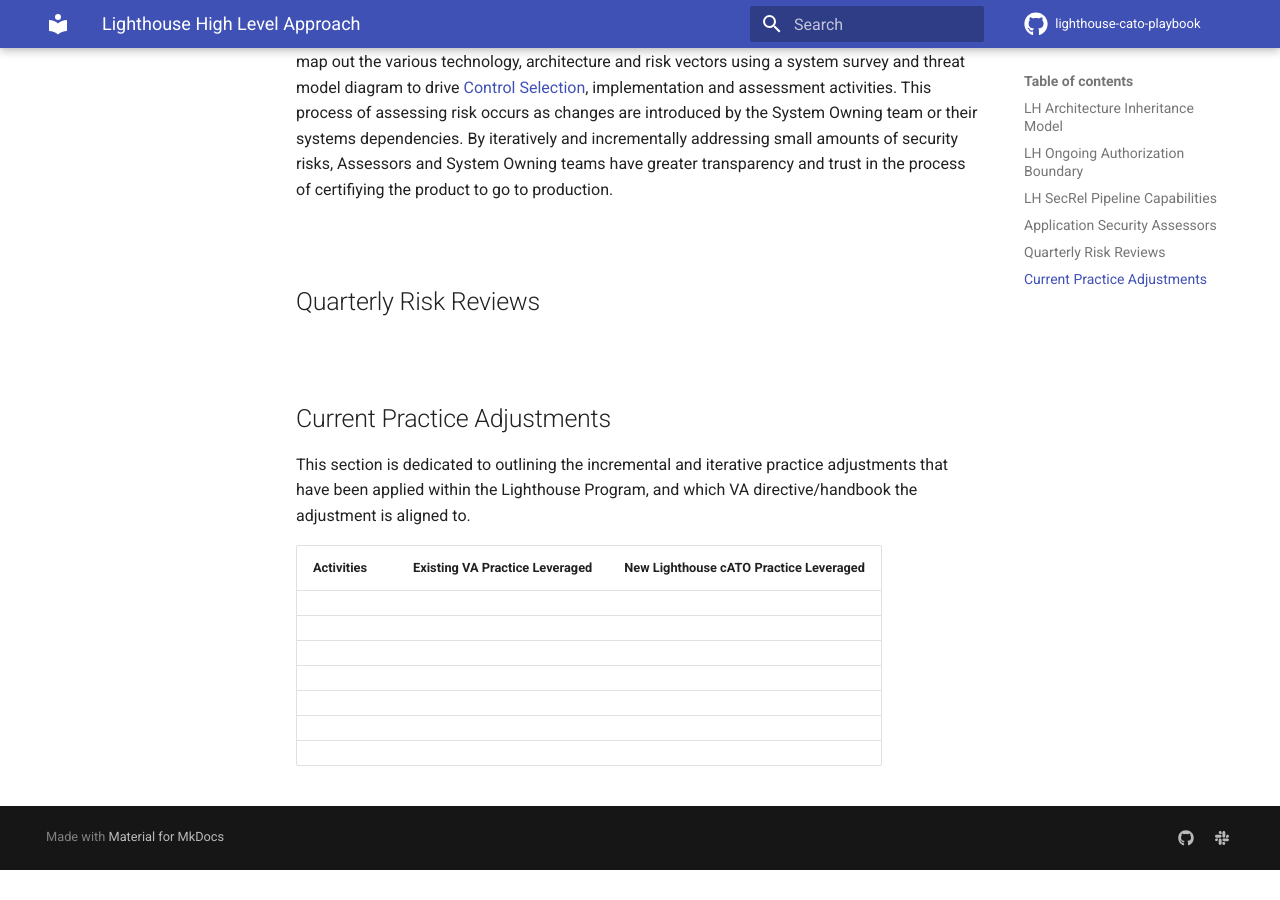
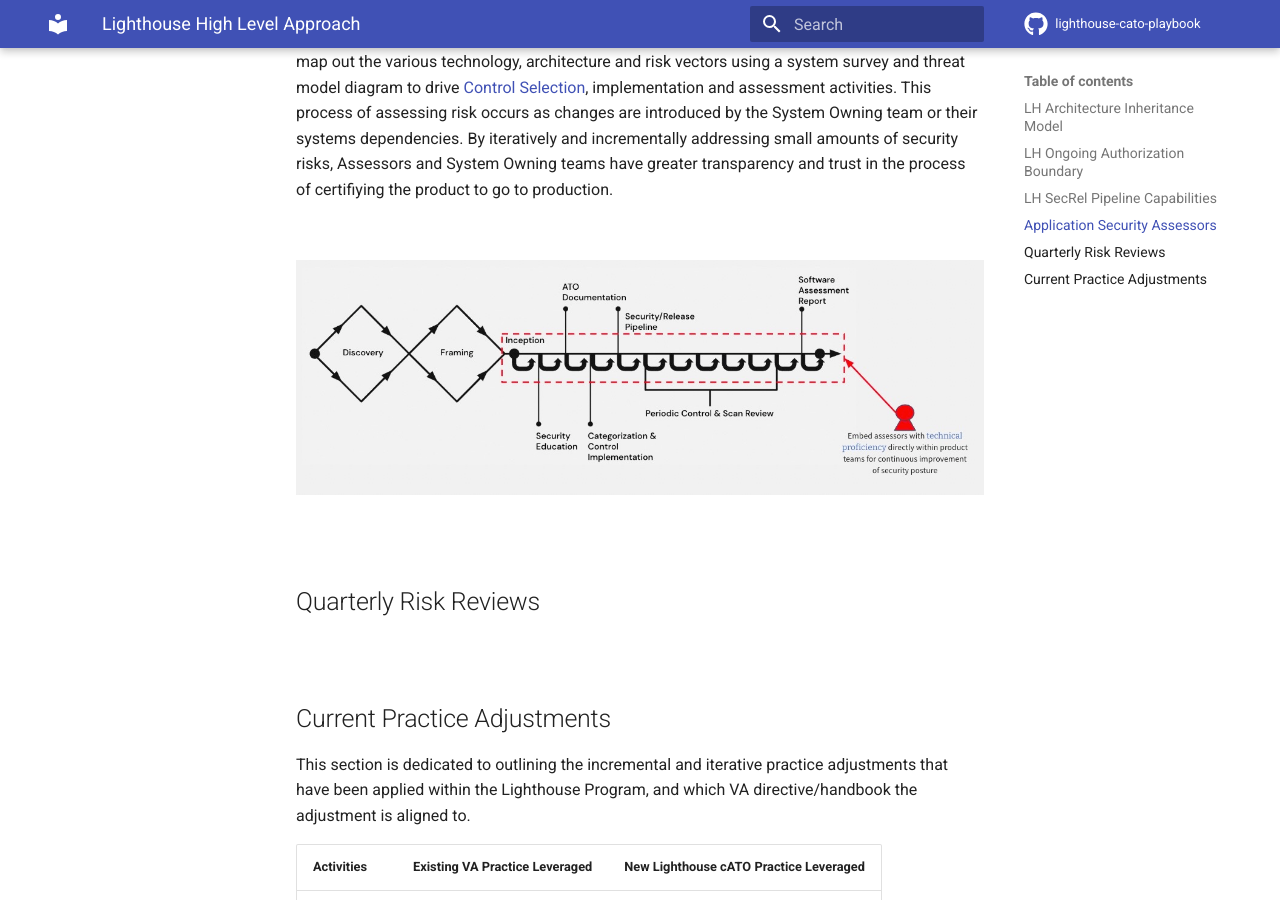
Before and after one commit to rise8-us/cato-playbook, an MkDocs documentation site: the page built from docs/approach.md, in a window 1280 px wide and 900 px high, scrolled down 3483 px. Built offline with MkDocs 1.6.1 and Material for MkDocs 9.7.7, drawn with Linux system fonts in a browser that asks for light colours; comment, search, counter and statistics services are not loaded; before the commit the page ends 4353 px from its top, so only the background shows below that.

Commit message:
Update approach.md

```diff
--- a/docs/approach.md
+++ b/docs/approach.md
@@ -47,6 +47,10 @@ Our approach within the Lighthouse Program is aimed at aligning security assessm
 
 <br/>
 
+![AppAssessor!](images/AppAssessor.png "AppAssessor")
+
+<br/>
+
 ## Quarterly Risk Reviews
 
 <br/>
```
